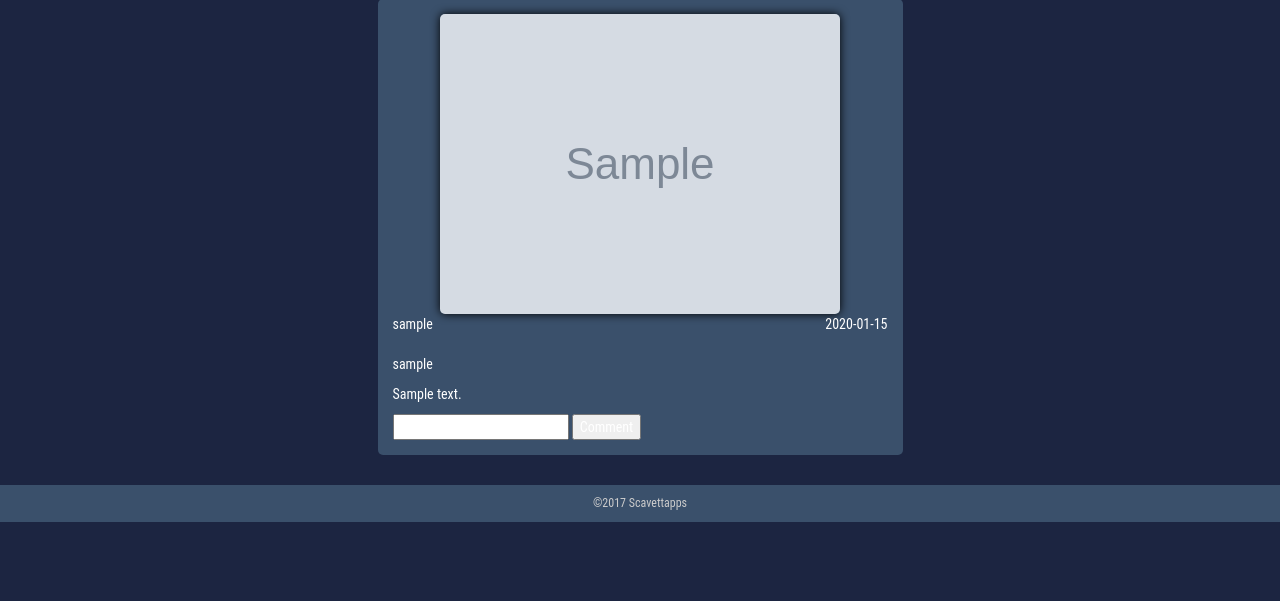
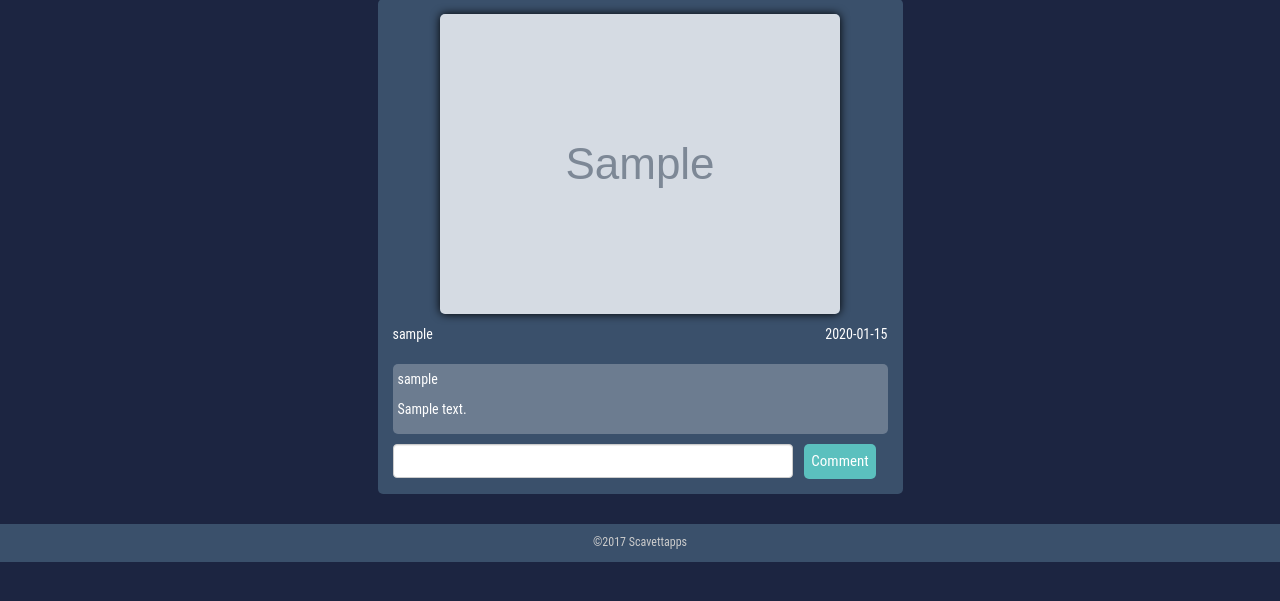
Before and after one commit to scavet64/AWP-Image-Sharing-Website, a PHP site: page / in a window 1280 px wide. Shown: the part 144-745 px from the top of the page. Run offline with PHP 8.4, Linux system fonts and the light colour scheme; tables that the repository leaves empty hold one stand-in row (values such as "Sample post"); grey boxes marked "Sample" are stand-in pictures; data that the repository does not hold is empty; some libraries are stand-ins or nearby versions.

Commit message:
styling the comments

```diff
--- a/comment_controller.php
+++ b/comment_controller.php
@@ -1,8 +1,8 @@
 <?php
 function genComment($userWhoLeftComment, $comment) {
     $commentHTML =
-    '<div>
-        <p id="user" class="commenter">'.$userWhoLeftComment.'</p>
+    '<div class="commentContainer">
+        <a id="user" class="commenter" href=user.php?u='.$userWhoLeftComment.'>'.$userWhoLeftComment.'</a>
         <p id="comment1" class="comment">'.$comment.'</p>
     </div>';
     return $commentHTML;
@@ -15,7 +15,7 @@ function genComment($userWhoLeftComment, $comment) {
 if(isset($_POST["comment"]) && isset($_POST["photo_id"])){
 	// GATHER THE POSTED DATA INTO LOCAL VARIABLES
 	include_once("php_includes/check_login_status.php");
-	$comment = preg_replace('#[^a-z0-9]#i', '', $_POST['comment']);
+	$comment = preg_replace('#[^a-z0-9 ]#i', '', $_POST['comment']);
 	$photo_id = preg_replace('#[^a-z0-9]#i', '', $_POST['photo_id']);
 
 	//insert comment into database
--- a/photo_display_gen.php
+++ b/photo_display_gen.php
@@ -22,7 +22,7 @@ include_once("comment_controller.php");
 		<div style="margin:auto;">
     		<img src="'.$filelocation.'" id="photoID'.$id.'" class="displayImages" ></img>
     	</div>
-    <div style="height:30px;">
+    <div class="imageInfo">
         <p id="description" class="pictureOwner">'.$photoOwner.'</p>
         <p id="description" class="uploadDate">'.$uploaddate.'</p>
     </div>
@@ -31,8 +31,8 @@ include_once("comment_controller.php");
         '.genComments($id, $db_conx).'
     </div>
     <div>
-        <input id="inputOnPhoto'.$id.'" type="text" name="firstname">
-        <button type="button" onclick="postComment('.$id.')" class="">Comment</button>
+        <input class="form-control commentBox" id="inputOnPhoto'.$id.'" type="text" name="firstname">
+        <button class="formButton commentButton" type="button" onclick="postComment('.$id.')" class="">Comment</button>
     </div>
 </div>';
 
--- a/style/style.css
+++ b/style/style.css
@@ -281,6 +281,15 @@ body { margin: 0px; font-family: Tahoma, Geneva, sans-serif; font-size: 14px; }
 .comment{
 	margin-top: 10px;
 }
+.commenter{
+	margin-top: 10px;
+	color:white;
+	text-decoration: none;
+}
+.commenter:hover{
+	color:#6FFFE9;
+	text-decoration: none;
+}
 .pictureOwner{
 	float: left;
 	margin-right: 3px;
@@ -294,3 +303,23 @@ body { margin: 0px; font-family: Tahoma, Geneva, sans-serif; font-size: 14px; }
 	margin: auto;
 	margin-bottom: 15px;
 }
+.commentButton{
+	float:none;
+	margin:auto;
+	margin-top: 10px;
+	display:block;
+}
+.commentBox{
+	float:left;
+	width:400px;
+}
+.imageInfo{
+	height:30px;
+	margin-top: 10px;
+}
+.commentContainer{
+	border-radius: 5px;
+	padding: 5px;
+	background: rgba(255,255,255,.25);
+	margin-bottom: 5px;
+}
```
